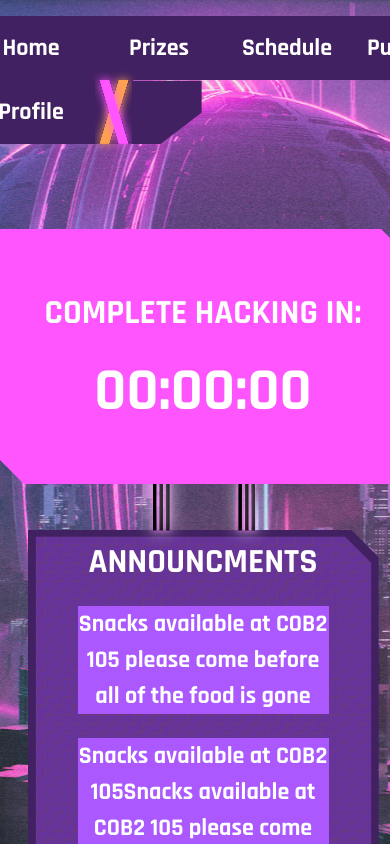
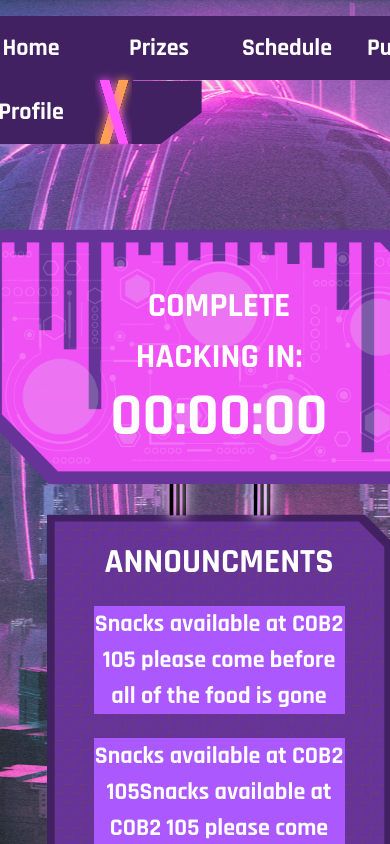
Before and after one commit to HackMerced/HackMerced-X-Live, a React (Vite) app: page / in a window 390 px wide. Shown: the top 844 px of the page. Built offline with nearby package versions, Linux system fonts and the light colour scheme.

Commit message:
better clock panel background

```diff
--- a/src/Components/CSS/MainPage.css
+++ b/src/Components/CSS/MainPage.css
@@ -79,9 +79,10 @@
 }
 
 .panel-text h2 {
+    /* outline: solid 10px blue; */
     font-size: 34px;
-    margin: 0 0 20px 0;
-    padding: 0;
+    margin: 0 0 0.1rem 0;
+    width: 15rem;
 }
 
 .contain-announcments {
@@ -153,7 +154,7 @@
     }
 }
 
-@media (max-width: 880px) {
+@media screen and (min-width: 300px) and (max-width: 880px) {
     .main-page-announcment-panel {
         left: 0;
         bottom: 0;
@@ -165,10 +166,28 @@
     .main-page-countdown-panel {
         right: 0;
         top: 0;
+        /* width: 80vw;
+        height: 50%; */
+        /* outline: red solid 3px; */
+
+    }
+
+    .panel-background countdown-background{
+        width: 150%;
+    }
+
+    .panel-text h2 {
+        /* outline: solid 10px blue; */
+        font-size: 34px;
+        padding: 3rem 3rem 0rem;
+    }
+    .countdown-timer{
+        /* outline: red solid 3px; */
+        height: 6rem;
     }
 
     .main-page-contian-panels {
-        padding: 50px 0 50px 0;
+        padding: 50px 1rem 50px 1rem;
     }
 
     .MainPage-hackmerced-tower {
@@ -178,6 +197,7 @@
     .contain-announcments {
         width: 400px;
         height: 200px;
+        /* outline: 3px solid red; */
     }
 
     .contain-announcments h3 {
--- a/src/Components/MainPage.jsx
+++ b/src/Components/MainPage.jsx
@@ -7,7 +7,8 @@ function MainPage() {
 
         <div className="main-page-contian-panels">
           <div className="main-page-countdown-panel">
-              <img src="/mainAssets/Countdown-Background.svg" alt="CountDown Panel Background" className="panel-background countdown-background" />
+              {/* <img src="/mainAssets/Countdown-Background.svg" alt="CountDown Panel Background" className="panel-background countdown-background" /> */}
+              <img src="/mainAssets/ClockPanel.png" alt="CountDown Panel Background" className="panel-background countdown-background" />
               <img src="/mainAssets/purple.svg" alt="Purple Panel Background" className="purlple-medium-panel" />
               <img src="/mainAssets/darkpurple.svg" alt="Pink Panel Background" className="darkpurlple-small-panel" />
               <div className="panel-text">
@@ -18,7 +19,9 @@ function MainPage() {
 
           <div className="main-page-announcment-panel">
             <img src="/mainAssets/Prize-Screen.svg" alt="Announcement Panel Background" className="panel-background announcment-desktop" />
-            <img src="/mainAssets/Announcment-Mobile-Ver.svg" alt="Announcement Panel Background" className="panel-background announcment-mobile" />
+            {/* <img src="/mainAssets/Announcment-Mobile-Ver.svg" alt="Announcement Panel Background" className="panel-background announcment-mobile" /> */}
+            <img src="/mainAssets/longer-mobile-SchedulePanel.svg" alt="Announcement Panel Background" className="panel-background announcment-mobile" />
+
             <div className="panel-text annountment-panel-text">
                 <h1>ANNOUNCMENTS</h1>
                 <div className="contain-announcments">
--- a/src/index.css
+++ b/src/index.css
@@ -2,6 +2,9 @@
   font-family: Inter, system-ui, Avenir, Helvetica, Arial, sans-serif;
   line-height: 1.5;
   font-weight: 400;
+
+  max-width: 100vw;
+  max-height: 100vh;
 
   color-scheme: light dark;
   color: rgba(255, 255, 255, 0.87);
```
Also changed, not shown: public/mainAssets/ClockPanel.png (added), public/mainAssets/longer-mobile-SchedulePanel.svg (added).
